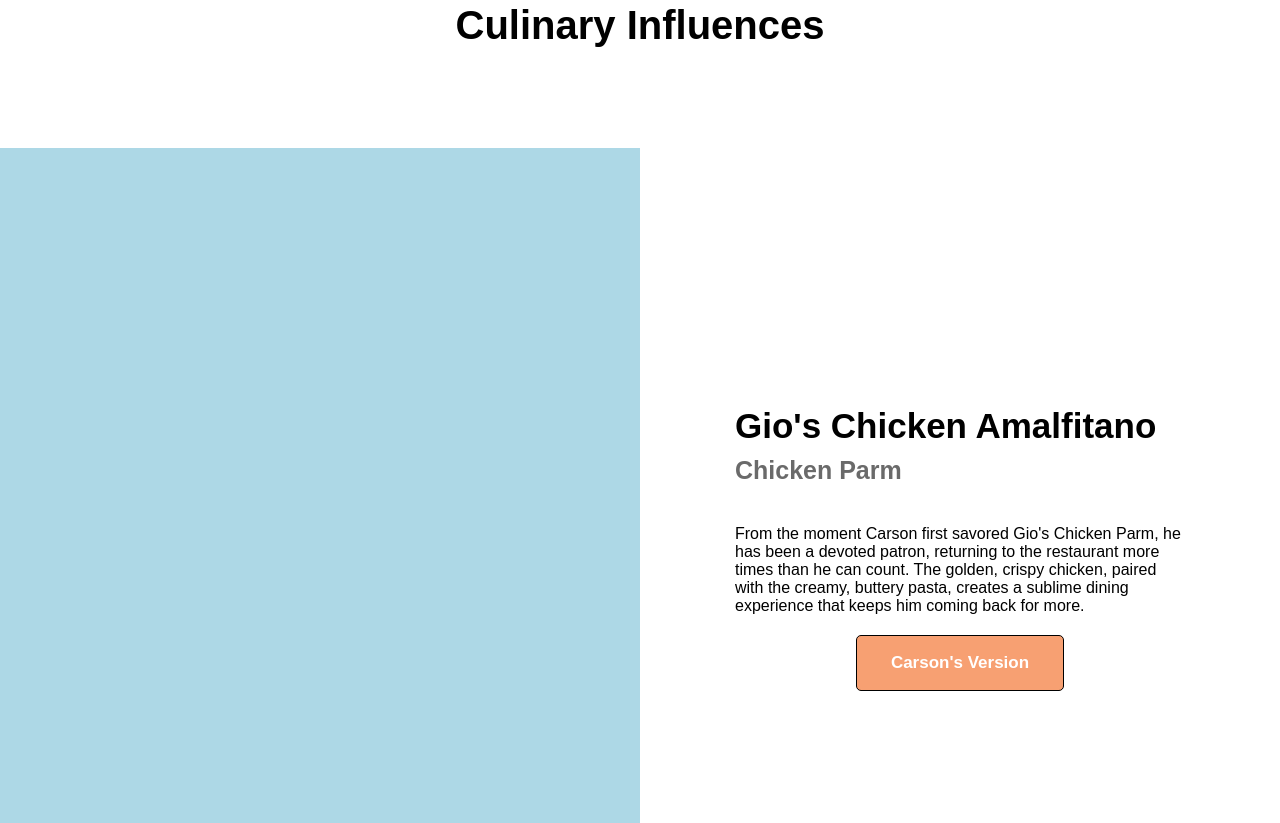
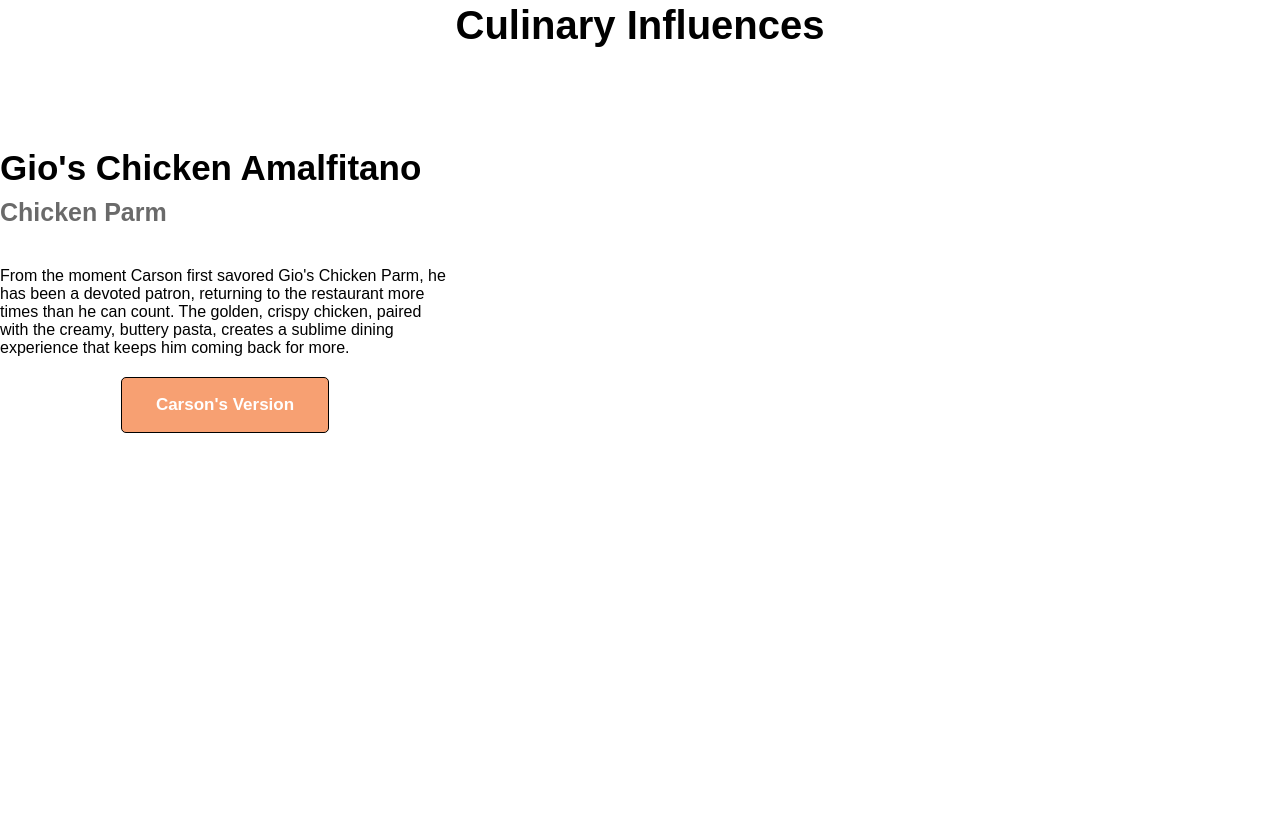
Before and after one commit to carsonbates913/restaurant_page, a website built with webpack: page src/index.html in a window 1280 px wide. Shown: the part 1177-2000 px from the top of the page. Built offline with nearby package versions, Linux system fonts and the light colour scheme; a web font is replaced by a local one.

Commit message:
-feat: add createCard function, slightly change class names

```diff
--- a/src/home.css
+++ b/src/home.css
@@ -174,12 +174,12 @@
   flex-wrap: wrap;
 }
 
-.left-container {
+.image-container {
   flex: 1;
   background-color: lightblue;
 }
 
-.right-container {
+.content-container {
   flex: 1;
   display: flex;
   justify-content: center;
--- a/src/index.js
+++ b/src/index.js
@@ -51,9 +51,57 @@
   const title = document.createElement('h1');
   title.className = 'influences-title';
 
-  function createCard() {
+  content.appendChild(section);
+  section.appendChild(title);
+
+  const title1 = "Gios Chicken Amalfitano"
+  const dish1 = "Chicken Parm"
+  const description1 = "From the moment Carson first savored Gio's Chicken Parm, he has been a devoted patron, returning to the restaurant more times than he can count. The golden, crispy chicken, paired with the creamy, buttery pasta, creates a sublime dining experience that keeps him coming back for more."
+
+  createCard(true, title1, dish1, description1);
+
+  function createCard(leftSide, title, dish, description) {
     const card = document.createElement('div');
     card.className = 'card';
+
+    const contentContainer = document.createElement('div');
+    contentContainer.className = 'content-container';
+
+    const influenceContent = document.createElement('div');
+    influenceContent.className = 'influence-content';
+
+    const influenceTitle = document.createElement('h1');
+    influenceTitle.className = 'influence-title';
+
+    const influenceDish = document.createElement('h2');
+    influenceDish.className = 'influenece-dish';
+
+    const influenceDescription = document.createElement('p');
+    influenceDescription.className = 'influence-description';
+
+    const influenceButton = document.createElement('button');
+    influenceButton.className = 'influence-version';
+
+    influenceContent.appendChild(influenceTitle);
+    influenceContent.appendChild(influenceDish);
+    influenceContent.appendChild(influenceDescription);
+    influenceContent.appendChild(influenceButton);
+
+    contentContainer.appendChild(influenceContent);
+
+    const imageContainer = document.createElement('div');
+    imageContainer.className = 'image-container';
+
+    if(leftSide) {
+      card.appendChild(contentContainer);
+      card.appendChild(imageContainer);
+    }else{
+      card.appendChild(imageContainer);
+      card.appendChild(contentContainer);
+    }
+
+    section.appendChild(card);
+
   }
 }
 
@@ -61,7 +109,7 @@
 
 createStory();
 
-
+createInfluences();
 
 
 
```
